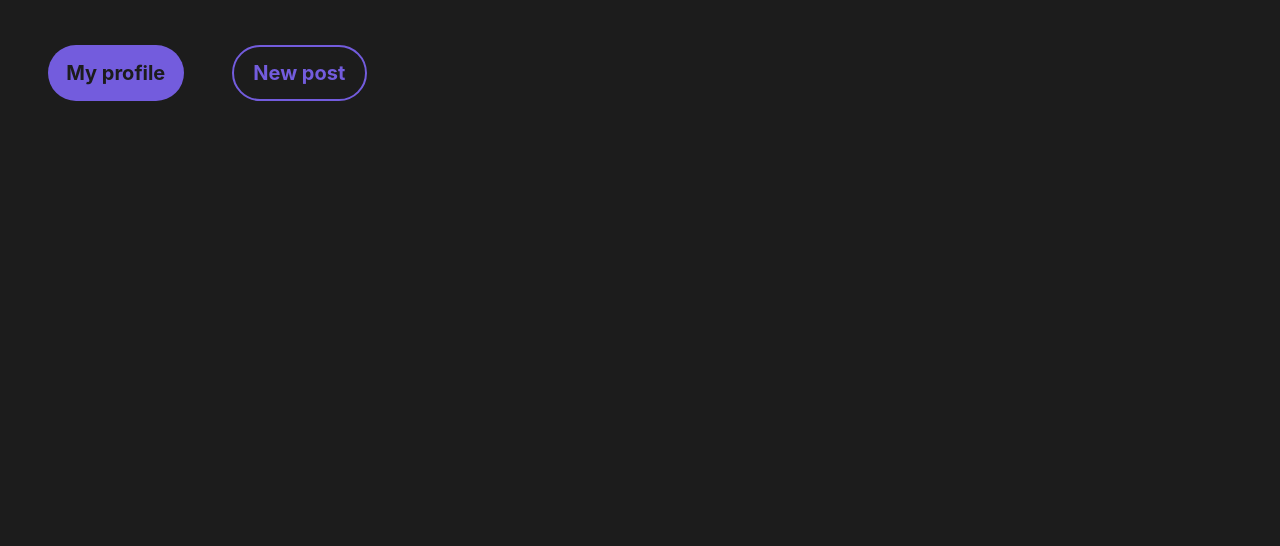
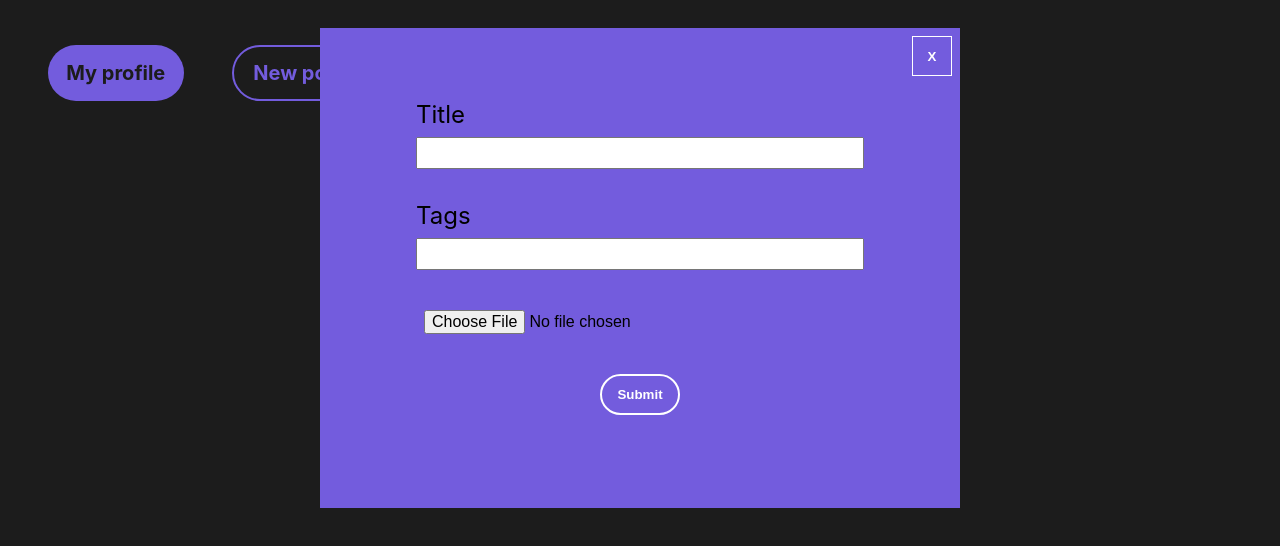
Before and after one commit to Saadkhalid913/Tabulate, a website: page client/src/dashboard.html in a window 1280 px wide. Shown: the part 212-758 px from the top of the page. Drawn offline with Linux system fonts and the light colour scheme; files that its build step writes are made by us from their sources; no server answers; sample sign-in values are in the browser's storage; files whose address does not match are found by name.

Commit message:
frontend changes --added add-post box

```diff
--- a/client/src/css/dashboard.css
+++ b/client/src/css/dashboard.css
@@ -7,6 +7,9 @@
 
 }
 
+body {
+  height: 300vh;
+}
 
 *{
   box-sizing: border-box;
@@ -62,3 +65,74 @@ button:hover{
 #btn-dashboard-main-new-post:active {
   background-color: var(--active-black);
 }
+
+.dashboard-add-post-popup {
+  display:flex;
+  flex-direction: column;
+  align-items: center;
+  background-color: var(--purple-main);
+  position:fixed;
+  z-index: 1;
+  margin: 0 auto;
+  width: 50%;
+  left: 25%;
+  height: 60vh;
+  bottom: 10vh;
+}
+
+.dashboard-add-post-popup > div {
+  display: flex;
+  flex-direction: column;
+  /* border: 1px solid white; */
+  width: 70%;
+  margin: 1rem;
+
+
+  font-family: -apple-system, BlinkMacSystemFont, 'Segoe UI', Roboto, Oxygen, Ubuntu, Cantarell, 'Open Sans', 'Helvetica Neue', sans-serif;
+}
+
+.dashboard-add-post-popup > div > input {
+  height: 100%;
+  margin-top: 0.5rem;
+  padding-left: 0.5rem;
+  font-size: 1rem;
+  height: 2rem;
+
+}
+
+
+.dashboard-add-post-popup > div > label {
+  font-size: 1.5rem;
+}
+
+#add-post-cancel {
+  align-self: flex-end;
+  margin: 0.5rem;
+  width: 5vh;
+  height: 5vh;
+  border: 1px solid white;
+  color: white;
+  font-weight: 900;
+  background-color: transparent;
+}
+#add-post-cancel:hover {
+  transform: scale(1,1);
+  background-color: var(--active-purple);
+}
+
+
+#add-post-submit {
+  margin: 1rem;
+  padding: 0.5rem;
+  border-radius: 100px;
+  width: 12.5%;
+  height: 8.5%;
+  color: white;
+  font-weight: 600;
+  background-color: transparent;
+  border: 2px solid white;
+}
+
+#add-post-submit:active {
+  background-color: var(--active-purple);
+}
--- a/client/src/dashboard.html
+++ b/client/src/dashboard.html
@@ -25,6 +25,24 @@
   </div>
 
 
+  <div class = "dashboard-add-post-popup">
+    <button id = "add-post-cancel">X</button>
+
+  <div>
+    <label for="title">Title</label>
+    <input name = "title" type="text" id ="add-post-title">
+  </div>
+
+  <div>
+    <label for="tags">Tags</label>
+    <input name ="tags" type="text" id = "add-post-tags">
+  </div>
+
+  <div class = "input-wrapper-div"><input type="file" id = add-post-file></div>
+    <button id = "add-post-submit">Submit</button>
+  </div>
+
+
 
 </body>
 <style>
```
